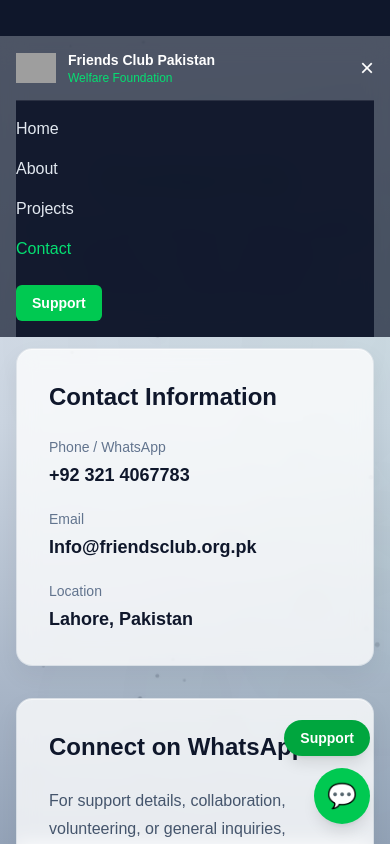
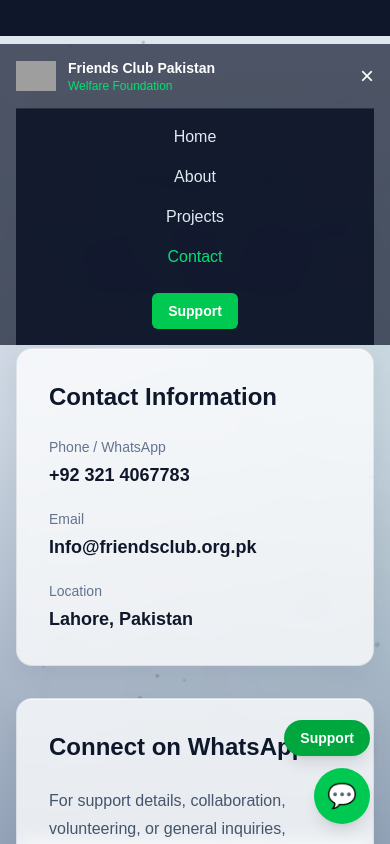
Before and after one commit to aziz1145/FCP-Website-White-Theme, a React (Vite) app: page /contact in a window 390 px wide. Both pictures are taken after a click on the button "Toggle menu". Shown: the top 844 px of the page. Built offline with nearby package versions, Linux system fonts and the light colour scheme; grey boxes are pictures that could not be loaded.

Commit message:
mobile view updated

```diff
--- a/src/components/Navbar.jsx
+++ b/src/components/Navbar.jsx
@@ -24,13 +24,13 @@
   }, []);
 
   const navLinkClass = ({ isActive }) =>
-    `transition font-medium ${
+    `transition font-medium text-center w-full ${
       isActive ? "text-green-400" : "text-slate-200 hover:text-green-400"
     }`;
 
   return (
     <header
-      className={`fixed top-9 left-0 right-0 z-50 backdrop-blur-md transition-all duration-300 md:top-10 ${
+      className={`fixed top-11 left-0 right-0 z-50 backdrop-blur-md transition-all duration-300 md:top-10 ${
         scrolled
           ? "bg-slate-900/95 shadow-xl border-b border-white/10"
           : "bg-slate-900/70"
@@ -86,7 +86,8 @@
         {/* Mobile Menu */}
         {isOpen && (
           <div className="border-t border-white/10 bg-slate-900/95 py-4 md:hidden">
-            <nav className="flex flex-col gap-4">
+            <nav className="flex flex-col items-center gap-4 text-center">
+              {" "}
               {navLinks.map((link) => (
                 <NavLink
                   key={link.path}
@@ -97,7 +98,6 @@
                   {link.name}
                 </NavLink>
               ))}
-
               <Link
                 to="/support"
                 onClick={() => setIsOpen(false)}
```
